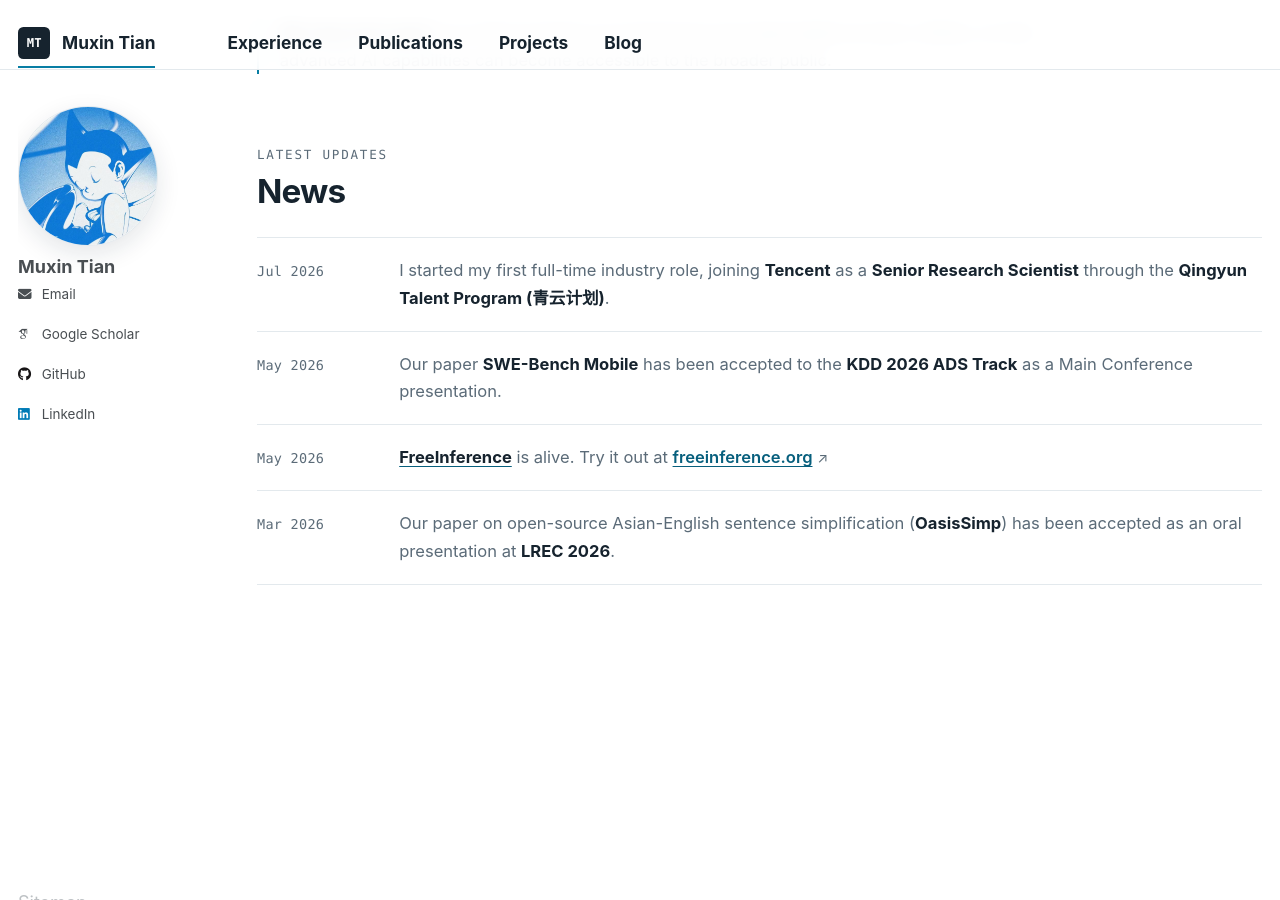
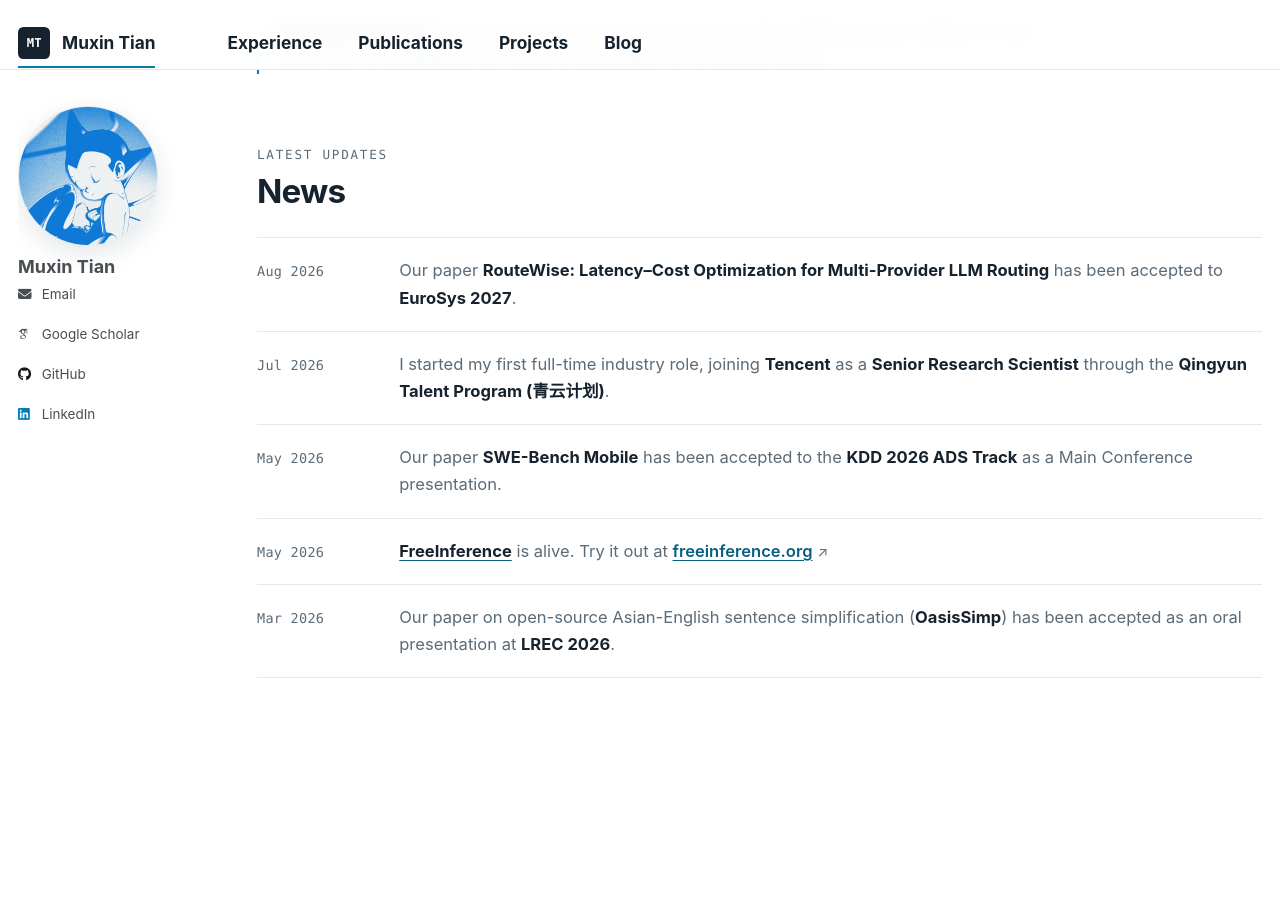
Before and after one commit to realtmxi/realtmxi.github.io, a Jekyll site: the page built from _pages/about.md, in a window 1280 px wide and 900 px high, scrolled down 1139 px. Built offline with Jekyll 4.4.1, drawn with Linux system fonts in a browser that asks for light colours; some web fonts are replaced.

Commit message:
Update RouteWise EuroSys publication status

```diff
--- a/_pages/about.md
+++ b/_pages/about.md
@@ -60,6 +60,13 @@
 
   <div class="news-list">
     <article class="news-item">
+      <time class="news-date" datetime="2026-08">Aug 2026</time>
+      <div class="news-text">
+        <p>Our paper <strong>RouteWise: Latency&ndash;Cost Optimization for Multi-Provider LLM Routing</strong> has been accepted to <strong>EuroSys 2027</strong>.</p>
+      </div>
+    </article>
+
+    <article class="news-item">
       <time class="news-date" datetime="2026-07">Jul 2026</time>
       <div class="news-text">
         <p>I started my first full-time industry role, joining <strong>Tencent</strong> as a <strong>Senior Research Scientist</strong> through the <strong>Qingyun Talent Program (青云计划)</strong>.</p>
```
Also changed, not shown: _pages/publications.html (+11 -10 lines).
